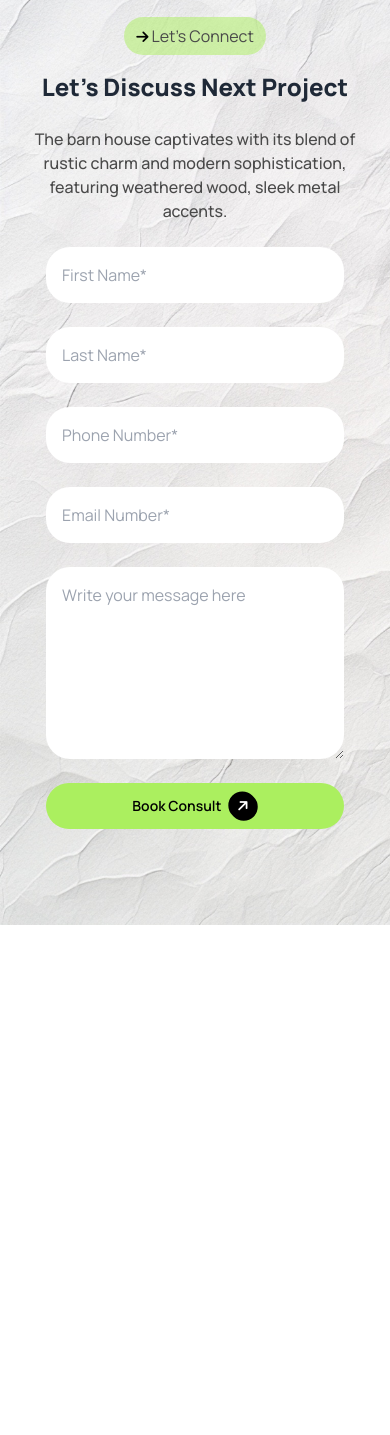
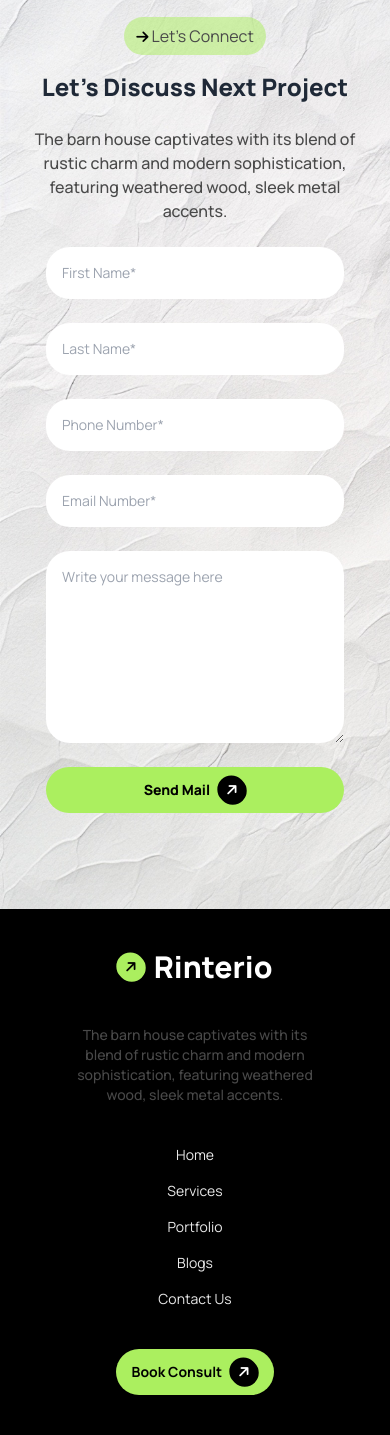
Before and after one commit to Farhanasharna2000/Assignment-3, a plain HTML site: page index.html in a window 390 px wide. Shown: the part 5222-6657 px from the top of the page. Before the commit the page ends 6147 px from the top, so only its background shows below. Drawn offline with nearby package versions, Linux system fonts and the light colour scheme.

Commit message:
added footer

```diff
--- a/index.html
+++ b/index.html
@@ -69,7 +69,7 @@
                     </div>
                     <div>
                         <button
-                            class="flex gap-2 items-center bg-initial  px-7 py-2 rounded-3xl font-semibold text-sm text-white ">
+                            class="flex gap-2 items-center bg-initial  px-4 py-2 rounded-3xl font-semibold text-sm text-white ">
                             <span class="text-black ">Book Consult</span><i
                                 class="-rotate-45 fa-solid fa-arrow-right rounded-full bg-black p-2"></i>
                         </button>
@@ -265,7 +265,7 @@
                         <div class="lg:flex justify-between gap-6 ">
                               <!-- img  -->
                               <div class="border border-[#E9E9E9] rounded-2xl p-5  ">
-                                <img class="h-full w-full" src="assets/img3.png" alt="">
+                                <img class="h-full w-full " src="assets/img3.png" alt="">
                             </div>
                             <!-- text & img  -->
 
@@ -306,19 +306,35 @@
          </div>
          <!-- form  -->
             <div class="grid grid-cols-1 lg:grid-cols-2 gap-6 w-10/12 mx-auto">
-            <input class="border-none p-4 outline-none  rounded-3xl w-full" type="text" name="" id="" placeholder="First Name*">
-            <input class="border-none p-4 outline-none  rounded-3xl w-full" type="text" name="" id="" placeholder="Last Name*">
-            <input class="border-none p-4 outline-none rounded-3xl w-full" type="text" name="" id="" placeholder="Phone Number*">
-            <input class="border-none p-4 outline-none  rounded-3xl w-full" type="text" name="" id="" placeholder="Email Number*">
-            <textarea class="lg:col-span-2  p-4 border-none outline-none rounded-3xl w-full row-span-9" placeholder="Write your message here"></textarea>
-            <button class="lg:col-span-2 w-full mx-auto flex gap-2 justify-center items-center bg-initial  px-7 py-2 rounded-3xl font-semibold text-sm text-white ">
-            <span class="text-black ">Book Consult</span><i
+            <input class="border-none p-4 outline-none text-sm  rounded-3xl w-full" type="text" name="" id="" placeholder="First Name*">
+            <input class="border-none p-4 outline-none text-sm rounded-3xl w-full" type="text" name="" id="" placeholder="Last Name*">
+            <input class="border-none p-4 outline-none text-sm rounded-3xl w-full" type="text" name="" id="" placeholder="Phone Number*">
+            <input class="border-none p-4 outline-none text-sm rounded-3xl w-full" type="text" name="" id="" placeholder="Email Number*">
+            <textarea class="lg:col-span-2 text-sm p-4 border-none outline-none rounded-3xl w-full row-span-9" placeholder="Write your message here"></textarea>
+            <button class="lg:col-span-2 w-full mx-auto flex gap-2 justify-center items-center bg-initial  px-7 py-2 rounded-3xl font-extrabold text-sm text-white ">
+            <span class="text-black ">Send Mail</span><i
                 class="-rotate-45 fa-solid fa-arrow-right rounded-full bg-black p-2"></i>
         </button>
           </div>
  </section>
 
     </main>
+    <footer class="footer footer-center bg-black p-10">
+        <a class=" text-black flex justify-center items-center gap-2 "> <i
+            class="rounded-full bg-initial p-2 -rotate-45 fa-solid fa-arrow-right "></i><span
+            class="text-3xl font-extrabold text-white ">Rinterio</span></a>
+            <p class=" font-medium w-10/12 lg:w-6/12 mx-auto text-body_neutral">The barn house captivates with its blend of rustic charm and modern sophistication, featuring weathered wood, sleek metal accents.</p>
+        <nav class="grid grid-cols-1 lg:grid-flow-col gap-4 text-[#E9E9E9]">
+          <a class="link link-hover">Home</a>
+          <a class="link link-hover">Services</a>
+          <a class="link link-hover">Portfolio</a>
+          <a class="link link-hover">Blogs </a>
+          <a class="link link-hover">Contact Us </a>
+
+        </nav>
+        <button class="flex gap-2 items-center bg-initial  px-4 py-2 rounded-3xl font-bold text-sm text-white "> <span class="text-black ">Book Consult</span><i class="-rotate-45 fa-solid fa-arrow-right rounded-full bg-black p-2"></i>
+                        </button>
+      </footer>
 </body>
 
 </html>
```
